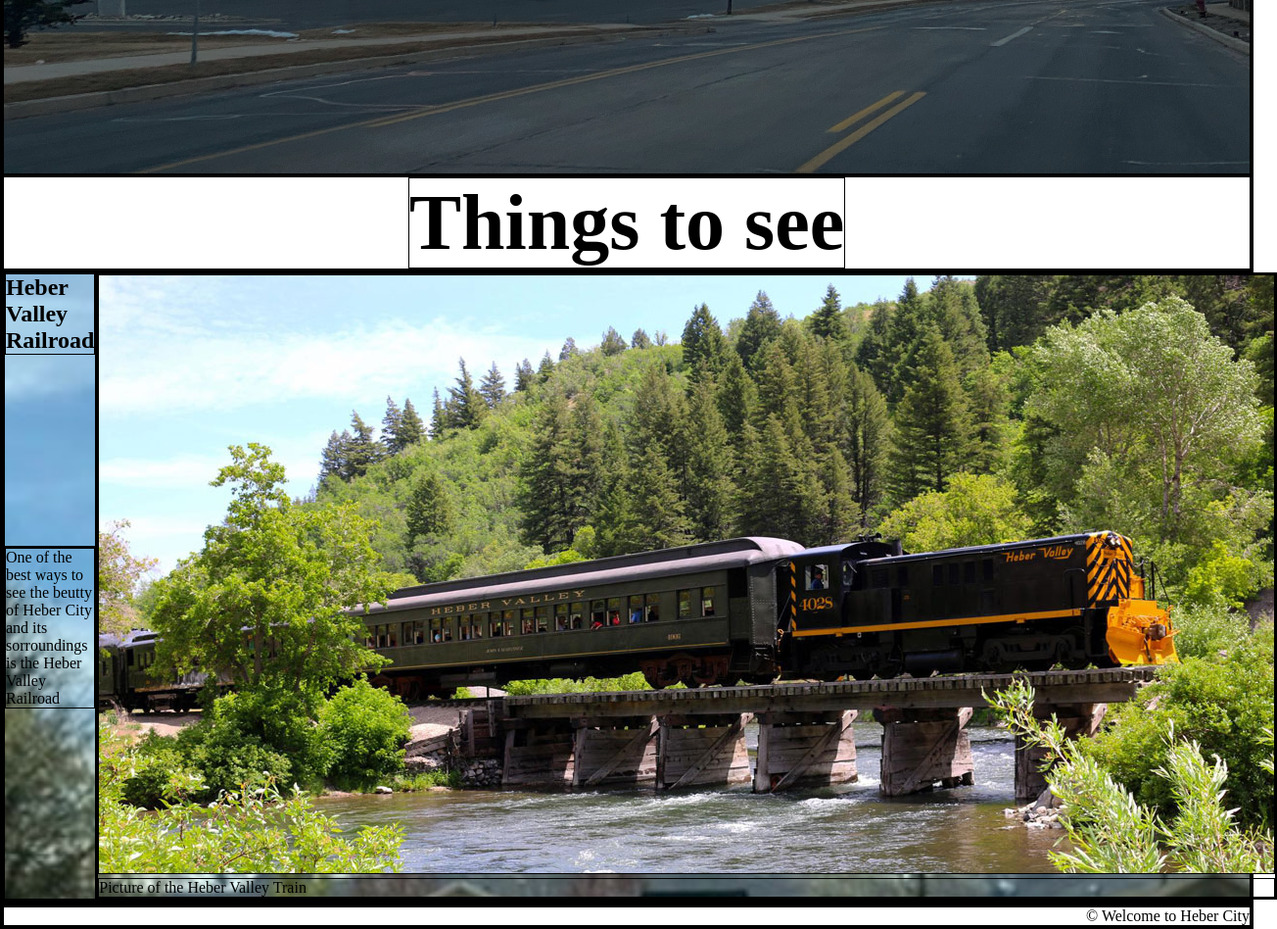
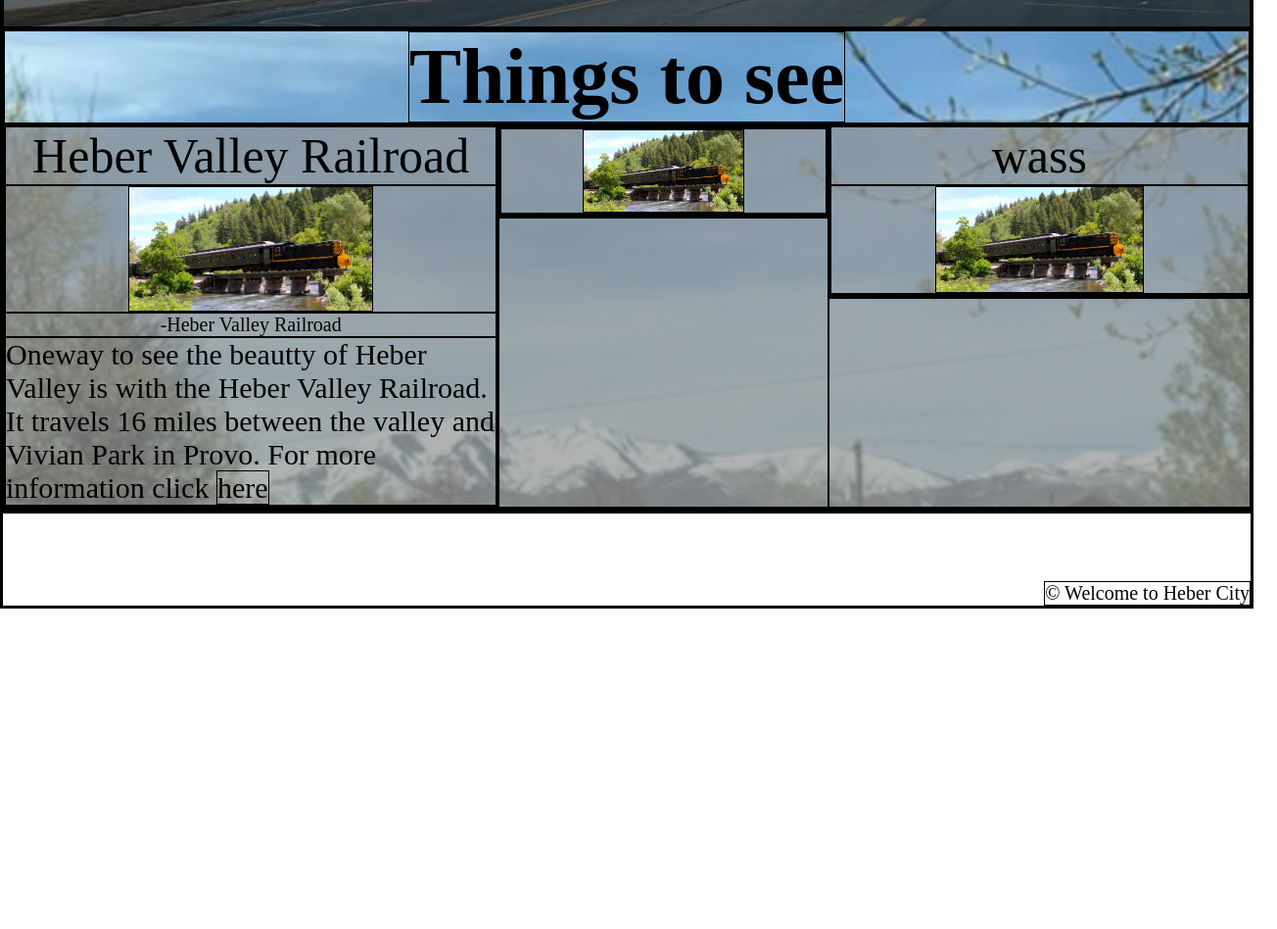
Before and after one commit to AlanLogan4/Heber-City-Website, a plain HTML site: page thingsToSee.html in a window 1280 px wide. Shown: the part 440-1388 px from the top of the page at 98% size, 1304 px wide, since content can reach past the window. After the commit the page ends 1061 px from the top, so only its background shows below. Drawn offline with Linux system fonts and the light colour scheme.

Commit message:
Day work 5

```diff
--- a/style.css
+++ b/style.css
@@ -16,11 +16,8 @@
     font-size: 5vw ;
     min-width: 180px;
     justify-content:  space-around;
-    background-image: url();
-    background-repeat: no-repeat;
-    background-size: contain;
     align-items: center;
-    height: 500px;
+    height: 350px;
     width: 100%;
 }
 
@@ -97,30 +94,72 @@ header{
 }
 
 
-    /* #region thigns to see*/
-    .thingsToSee article{
+    /* #region articles grid*/
+    .grid-container{
         display: grid;
-        grid-template: auto auto;
+        grid-template-columns: auto ;
+        grid-template-rows: auto;
+        width: 100%;
     }
 
-    .thingsToSee article .grid-header{
-        grid-column: 1;
-        grid-row: 1;
+    .grid-item{
+        background-color: rgba(148, 148, 148, 0.705);
     }
 
-    .thingsToSee article .grid-content{
-        grid-column: 1;
-        grid-row: 2;
+    .grid-item header{
+        font-size: 50px;
     }
 
-    .thingsToSee article .grid-img{
+    .grid-item p{
+        font-size: 30px;
+    }
+
+
+    .grid-item-1{
+        grid-row: 1 ;
+        grid-column: 1 / span 3;
+    }
+
+
+    .grid-item-2{
+        grid-row: 2/span 3;
+        grid-column: 1;
+    }
+
+    .grid-item-3{
+        grid-row: 2 / span 3;
         grid-column: 2;
-        grid-row: 1 / span 2;
+    }
 
+    .grid-item-4{
+        grid-row: 2 / span 3;
+        grid-column: 3;
     }
 
 
     /* #endregion*/
+
+
+.click-here{
+    transition: 1s;
+}
+
+.click-here:hover{
+    border: 1px solid white;
+    color: white;
+}
+
+.article-photo{
+    width: 50%;
+    height: auto;
+}
+
+figure, figcaption{
+    display: flex;
+    justify-content: center;
+    font-size: 20px;
+}
+
 
 
 
@@ -133,14 +172,14 @@ header{
 
 footer{
     border-top: 5px solid black;
+    height: 100px;
+    display: flex;
+    justify-content: end;
+    align-items: flex-end;
+    font-size: 20px;
 }
 
-footer p{
-    display: flex;
-    justify-content: right;
-}
-
-/* #endregon*/
+/* #endregion*/
 
 @media screen and (max-width: 800px) {
     .flex-container{
--- a/thingsToSee.html
+++ b/thingsToSee.html
@@ -23,30 +23,70 @@
             </div>
         </nav>
 
-        <div>
+
+
+        <div class="articles-background grid-container">
+
+            <div class="grid-item-1">
                 <header>
                     <h1>Things to see</h1>
                 </header>
             </div>
 
-        <div class="articles-background">
-            <article class="grid-container-1">
-                <div class="grid-header">
-                    <h2>Heber Valley Railroad</h2>
+            <div class="grid-item-2 grid-item">
+                <article>
+                    <header>
+                        Heber Valley Railroad
+                    </header>
+
+                    <figure>
+                        <img class="article-photo" src="images/optimized4.jpg" alt="">
+                    </figure>
+
+                    <figcaption> -Heber Valley Railroad</figcaption>
+
+                    <p>
+                        Oneway to see the beautty of Heber Valley is with the Heber Valley Railroad. It travels 16 miles between the valley and Vivian Park in Provo.
+                        For more information click <a class="click-here" href="https://www.gohebervalley.com/Heber-Valley-Railroad-Attraction">here</a>
+                    </p>
+                </article>
             </div>
 
-                <div class="grid-content">
-                    <p>One of the best ways to see the beutty of Heber City and its sorroundings is the Heber Valley Railroad</p>
+
+            <div class="grid-item-3 grid-item">
+                <article>
+                    <header>
+
+                    </header>
+
+                    <figure>
+                        <img class="article-photo" src="images/optimized4.jpg" alt="">
+                    </figure>
+
+                    <figcaption></figcaption>
+
+                    <p></p>
+
+                </article>
             </div>
 
-                <div class="grid-img">
+
+            <div class="grid-item-4 grid-item">
+                <article>
+                    <header>
+                        wass
+                    </header>
+
                     <figure>
-                        <img src="images/optimized4.jpg" alt="image of a picture of the heber valley train crossing a bridge close to a mountain full of trees.">
-                        <figcaption>Picture of the Heber Valley Train</figcaption>
+                        <img class="article-photo" src="images/optimized4.jpg" alt="">
                     </figure>
+
+                    <figcaption></figcaption>
+
+                    <p></p>
+                </article>
             </div>
 
-            </article>
         </div>
 
         <footer>
```
Also changed, not shown: activities.html (+62 -4 lines), food.html (+61 -4 lines). Lines whose indentation alone changed are shown as unchanged.
